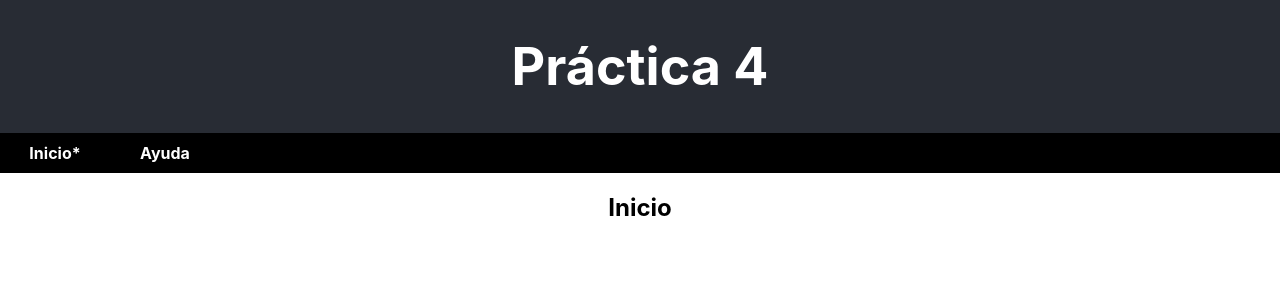
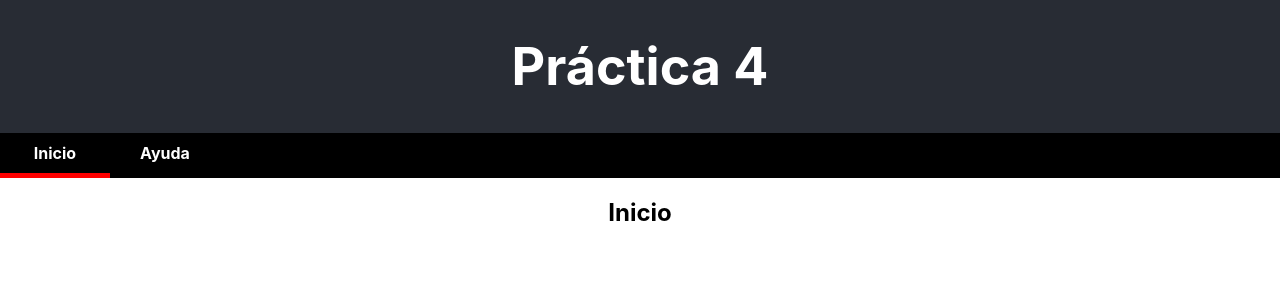
Before and after one commit to jccuevas/SSAATT_Ejemplo_REACT, a React (Create React App) app: page / in a window 1280 px wide. Shown: the top 300 px of the page. Built offline with nearby package versions, Linux system fonts and the light colour scheme.

Commit message:
Menú con estilos y renderización condicional

```diff
--- a/src/MenuItem.js
+++ b/src/MenuItem.js
@@ -1,20 +1,20 @@
-import React, {Component} from 'react'
+import React, { Component } from 'react'
 
 
-class MenuItem extends Component{
+class MenuItem extends Component {
 
-    constructor(props){
-        super(props);
-        this.state={active:props.active}
-    }
 
-    render(){
+    render() {
 
-        const active=(this.props.order===this.props.active)?(this.props.text+"*"):this.props.text;
-
-        return(
-        <a href={this.props.link} onClick={this.props.onClick}>{active}</a>
-        );
+        if (this.props.order === this.props.active)
+            return (
+                <a className={"activa"} href={this.props.link} onClick={this.props.onClick}>{this.props.text}</a>
+            );
+        else {
+            return (
+                <a href={this.props.link} onClick={this.props.onClick}>{this.props.text}</a>
+            );
+        }
     }
 }
 
--- a/src/Navigator.css
+++ b/src/Navigator.css
@@ -43,3 +43,8 @@ li a:hover{
     clear: both;
     display: table;
   }
+
+  .activa{
+      border-bottom: red solid 5px;
+
+  }
--- a/src/Navigator.js
+++ b/src/Navigator.js
@@ -10,11 +10,11 @@ class Navigator extends Component {
 
     constructor(props) {
         super(props);
+        console.log("-1-");
         this.state = { active: 0 }
     }
 
     handleClick(order) {
-
         this.setState({ active: order });
     }
 
```
